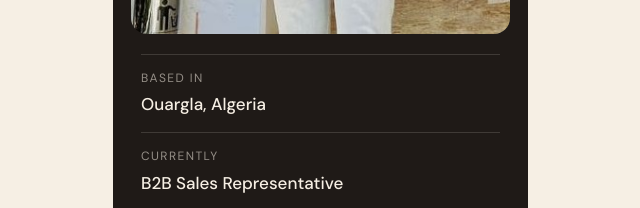
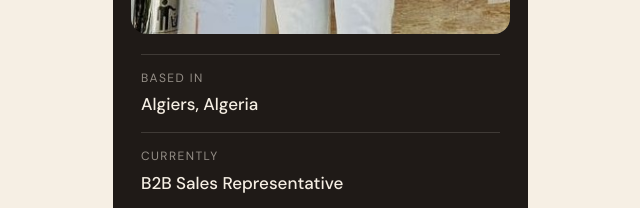
Before and after one commit to mohammedmessaoud/mohammedmessaoud.github.io, a plain HTML site: page index.html in a window 1280 px wide. Shown: the part 592-800 px from the top of the page, 638-1278 px from the left. Drawn offline with Linux system fonts and the light colour scheme.

Commit message:
Update index.html

```diff
--- a/index.html
+++ b/index.html
@@ -52,7 +52,7 @@
       <aside class="hero-card">
         <img class="portrait" src="assets/photo.jpg" alt="Mohammed Messaoud Babahammou" width="400" height="500">
         <ul class="facts">
-          <li><span>Based in</span>Ouargla, Algeria</li>
+          <li><span>Based in</span>Algiers, Algeria</li>
           <li><span>Currently</span>B2B Sales Representative</li>
           <li><span>Looking for</span>B2B / Corporate Sales, Business Development</li>
         </ul>
```
